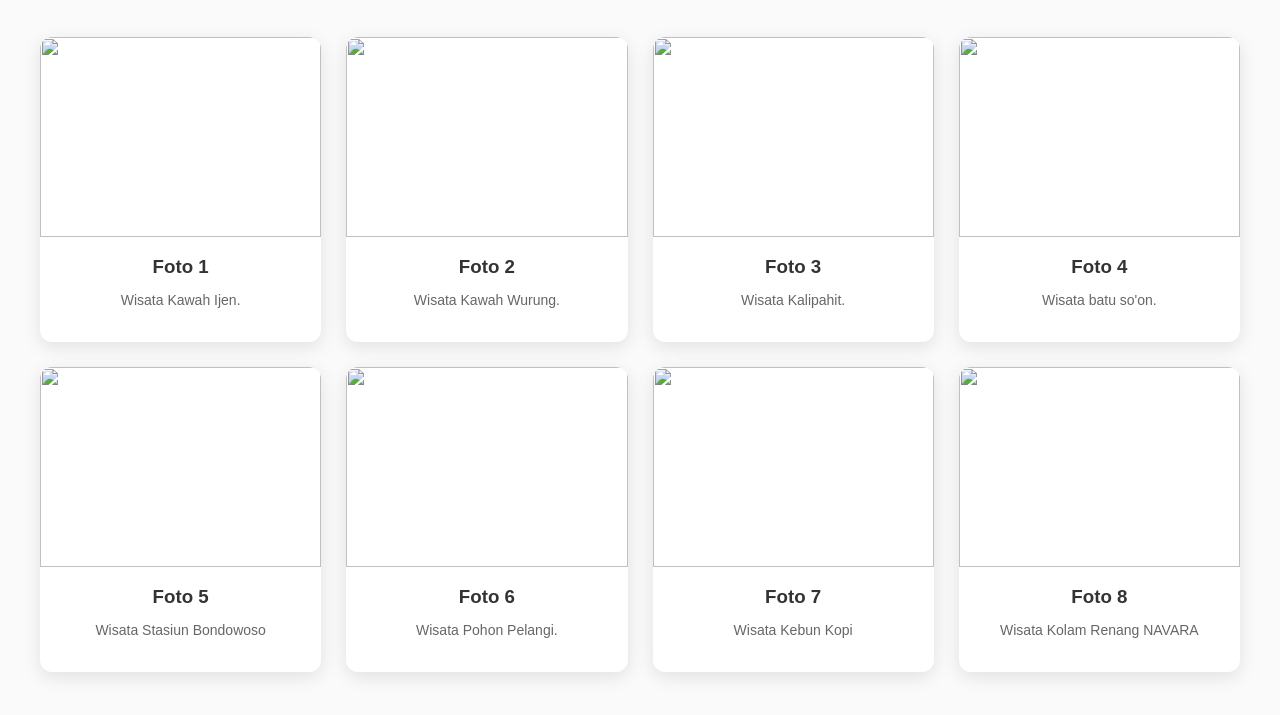
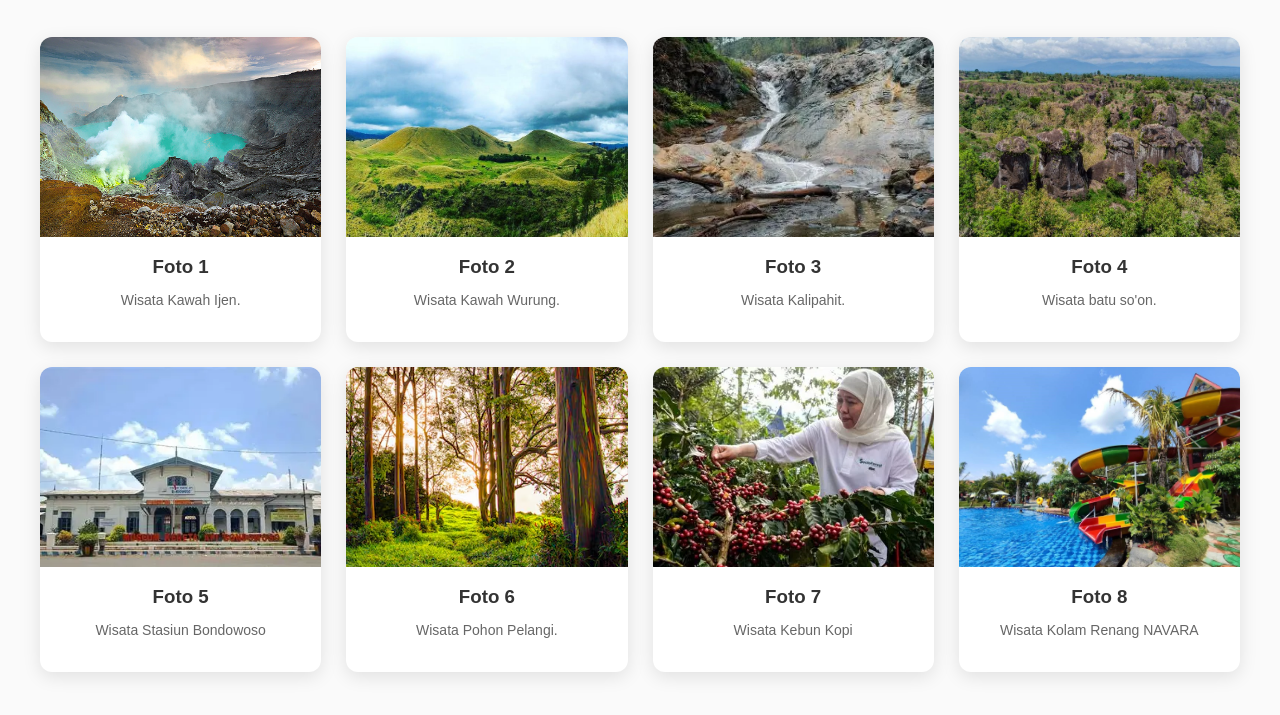
Before and after one commit to hidayataldiansyah93-cyber/Landing-page, a plain HTML site: page index.html in a window 1280 px wide. Shown: the part 581-1296 px from the top of the page. Drawn offline with Linux system fonts and the light colour scheme; files that its build step writes are made by us from their sources.

Commit message:
Update index.html

```diff
--- a/index.html
+++ b/index.html
@@ -4,7 +4,7 @@
     <meta charset="UTF-8">
     <meta name="viewport" content="width=device-width, initial-scale=1.0">
     <title>Landing Page dengan Kotak Foto</title>
-    <link rel="stylesheet" href="style.css">
+    <link rel="stylesheet" href="css/style.css">
 </head>
 <body>
 
@@ -30,49 +30,49 @@
 
         <div class="photo-grid">
             <div class="photo-box">
-                <img src="Ijen Crater Tour,Mount Bromo,Madakaripura Waterfall Package 4 Days.jpg" alt="">
+                <img src="img/Ijen Crater Tour,Mount Bromo,Madakaripura Waterfall Package 4 Days.jpg" alt="">
                 <h3>Foto 1</h3>
                 <p>Wisata Kawah Ijen.</p>
             </div>
 
             <div class="photo-box">
-                <img src="kawah-wurung-08.jpg" alt="">
+                <img src="img/kawah-wurung-08.jpg" alt="">
                 <h3>Foto 2</h3>
                 <p>Wisata Kawah Wurung.</p>
             </div>
 
             <div class="photo-box">
-                <img src="download.webp" alt="">
+                <img src="img/download.webp" alt="">
                 <h3>Foto 3</h3>
                 <p>Wisata Kalipahit.</p>
             </div>
 
             <div class="photo-box">
-                <img src="5fc208c5d0d09.jpg" alt="">
+                <img src="img/5fc208c5d0d09.jpg" alt="">
                 <h3>Foto 4</h3>
                 <p>Wisata batu so'on.</p>
             </div>
 
             <div class="photo-box">
-                <img src="OIP.stasiun.webp" alt="">
+                <img src="img/OIP.stasiun.webp" alt="">
                 <h3>Foto 5</h3>
                 <p>Wisata Stasiun Bondowoso</p>
             </div>
 
             <div class="photo-box">
-                <img src="il_340x270.749225769_htnn.avif" alt="">
+                <img src="img/il_340x270.749225769_htnn.avif" alt="">
                 <h3>Foto 6</h3>
                 <p>Wisata Pohon Pelangi.</p>
             </div>
 
             <div class="photo-box">
-                <img src="download (1).webp" alt="">
+                <img src="img/download (1).webp" alt="">
                 <h3>Foto 7</h3>
                 <p>Wisata Kebun Kopi</p>
             </div>
 
             <div class="photo-box">
-                <img src="water-slides.jpg" alt="">
+                <img src="img/water-slides.jpg" alt="">
                 <h3>Foto 8</h3>
                 <p>Wisata Kolam Renang NAVARA</p>
             </div>
```
